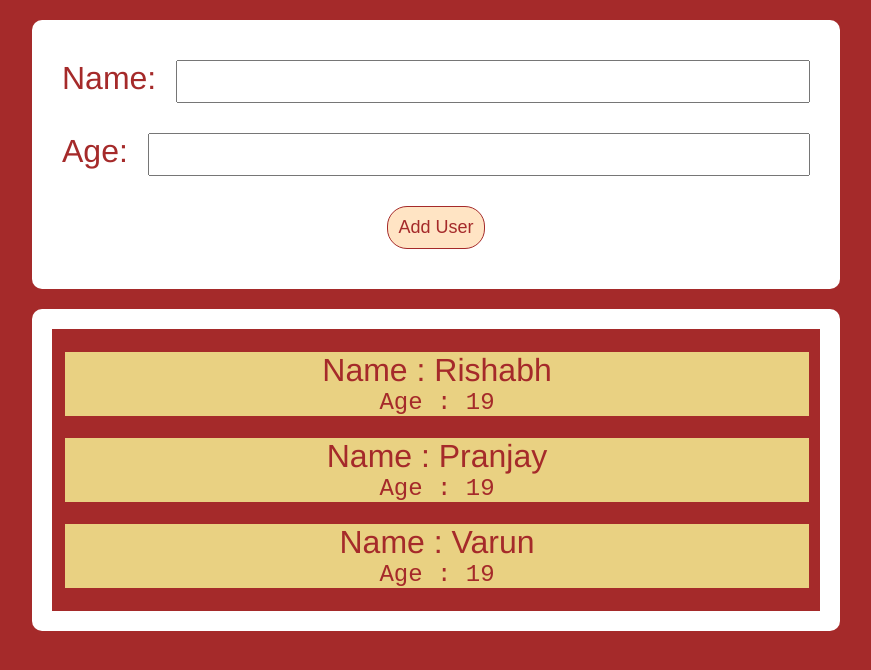
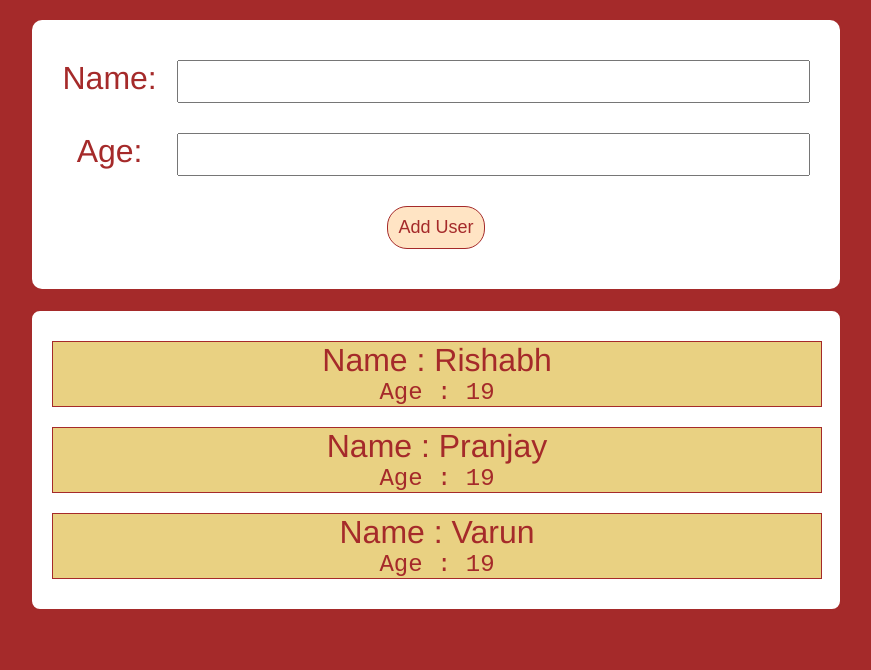
Before and after one commit to rishabhgl/dummy-register-form, a React (Create React App) app: page / in a window 1280 px wide. Shown: the top 670 px of the page, without its empty margins (204-1075 px from the left). Built offline with nearby package versions, Linux system fonts and the light colour scheme.

Commit message:
Added validation in form

```diff
--- a/src/App.js
+++ b/src/App.js
@@ -20,12 +20,8 @@ function App() {
 
   return (
     <div className= {styles.App}>
-      <Card>
         <UserForm onUserAdded = {userAddedHandler}/>
-      </Card>
-      <Card>
         <UserList users = {users} />
-      </Card>
     </div>
   );
 }
--- /dev/null
+++ b/src/UI/Button.js
@@ -0,0 +1,7 @@
+import buttonStyles from './Button.module.css';
+
+const Button = (props) => {
+    return ( <button className = {buttonStyles.button} type={props.type || 'button'} onClick={props.onClick}>{props.children}</button> );
+}
+
+export default Button;
--- /dev/null
+++ b/src/UI/Button.module.css
@@ -0,0 +1,18 @@
+.button{
+    background-color: bisque;
+    color: brown;
+    font-size: large;
+    padding:10px;
+    border: 1px solid brown;
+    border-radius: 20px;
+    cursor:pointer;
+}
+
+.button:hover,button:active{
+    background-color: brown;
+    color: bisque;
+}
+
+.button:focus{
+    outline:30px;
+}
--- a/src/UI/Card.js
+++ b/src/UI/Card.js
@@ -1,7 +1,7 @@
 import cardStyles from './Card.module.css';
 
 const Card = (props) => {
-    return ( <div className = {cardStyles.card}>
+    return ( <div className = {`${cardStyles.card} ${props.className}`}>
         {props.children}
     </div>);
 }
--- a/src/UI/Card.module.css
+++ b/src/UI/Card.module.css
@@ -1,6 +1,7 @@
 .card{
     background-color: white;
     padding:20px;
+    margin:20px;
     width:60%;
     border-radius: 10px;
     box-shadow: 10px;
--- a/src/components/UserForm.js
+++ b/src/components/UserForm.js
@@ -1,16 +1,35 @@
 import formStyles from './UserForm.module.css';
+import Card from '../UI/Card';
+import Button from '../UI/Button';
 import { useState } from 'react';
 
 const UserForm = (props) => {
 
     const [enteredName, setName] = useState('');
     const [enteredAge, setAge] = useState('');
+    const[isValid,setIsValid] = useState(true);
 
     const submitHandler = event => {
         event.preventDefault();
+
+        if(enteredAge.trim().length === 0 || enteredName.trim().length === 0)
+        {
+            console.log('Empty User --Invalid Input!!');
+            setIsValid(false);
+            return;
+        }
+
+        if (+enteredAge <= 0)
+        {
+            console.log('Invalid Input!! Age must be greater than 0');
+            setIsValid(false);
+            setAge('');
+            return;
+        }
         const userDetails = {
             name: enteredName,
-            age: Number(enteredAge)
+            age: +enteredAge,
+            id: Math.random().toString()
         }
         setName('');
         setAge('');
@@ -18,30 +37,32 @@ const UserForm = (props) => {
     }
 
     const nameChangeHandler = event => {
+        if (!isValid && event.target.value != ''){ setIsValid(true)};
         setName(event.target.value);
     }
 
     const ageChangeHandler = event => {
+        if (!isValid && event.target.value != ''){ setIsValid(true)};
         setAge(event.target.value);
     }
 
-    return (<div className={formStyles.userForm}>
+    return (<Card className={formStyles.userForm}>
         <form onSubmit={submitHandler}>
             <div className={formStyles.userInputs}>
-                <div className={formStyles.field}>
-                    <label>Name:</label>
+                <div className={`${formStyles.field} ${!isValid ? formStyles.invalid : ''}`}>
+                    <label htmlFor='name'>Name:</label>
                     <input type="text" value={enteredName} onChange={nameChangeHandler} />
                 </div>
-                <div className={formStyles.field}>
-                    <label>Age:</label>
+                <div className={`${formStyles.field} ${!isValid ? formStyles.invalid : ''}`}>
+                    <label htmlFor='age'>Age:</label>
                     <input type="numeric" value={enteredAge} onChange={ageChangeHandler} />
                 </div>
             </div>
             <div className={formStyles.action}>
-                <button type="submit"> Add User</button>
+                <Button type="submit"> Add User</Button>
             </div>
         </form>
-    </div>);
+    </Card>);
 }
 
 export default UserForm;
--- a/src/components/UserForm.module.css
+++ b/src/components/UserForm.module.css
@@ -16,29 +16,28 @@
     font-family: 'Franklin Gothic Medium', 'Arial Narrow', Arial, sans-serif;
     font-style: bolder;
     font-size: xx-large;
+    box-sizing: border-box;
+    width: 15%;
+}
+
+.field.invalid label{
+    color: red;
 }
 
 .field input{
     color: brown;
     margin: 10px;
     font-size: xx-large;
+    width: 85%;
     flex:1;
+    box-sizing: border-box;
+}
+
+.field.invalid input{
+    border: 5px solid red;
+    background-color: bisque;
 }
 
 .action{
     margin:20px;
 }
-
-.action button{
-    background-color: bisque;
-    color: brown;
-    font-size: large;
-    padding:10px;
-    border: 1px solid brown;
-    border-radius: 20px;
-}
-
-.action button:hover{
-    background-color: brown;
-    color: bisque;
-}
--- a/src/components/UserList.js
+++ b/src/components/UserList.js
@@ -1,12 +1,13 @@
 import userListStyles from './UserList.module.css';
+import Card from '../UI/Card';
 import UserItem from './UserItem';
 
 const UserList = (props) => {
-    return ( <div className = {userListStyles['user-list']}>
+    return ( <Card className={userListStyles['user-list']}>
         {
             props.users.map(user => <UserItem name = {user.name} age = {user.age} key = {user.id}/>)
         }
-    </div> );
+    </Card> );
 }
 
 export default UserList;
--- a/src/components/UserList.module.css
+++ b/src/components/UserList.module.css
@@ -2,6 +2,4 @@
     display:flex;
     flex-direction: column;
     border: 2px solid brown;
-    background-color: brown;
-    padding: 10px;
 }
```
